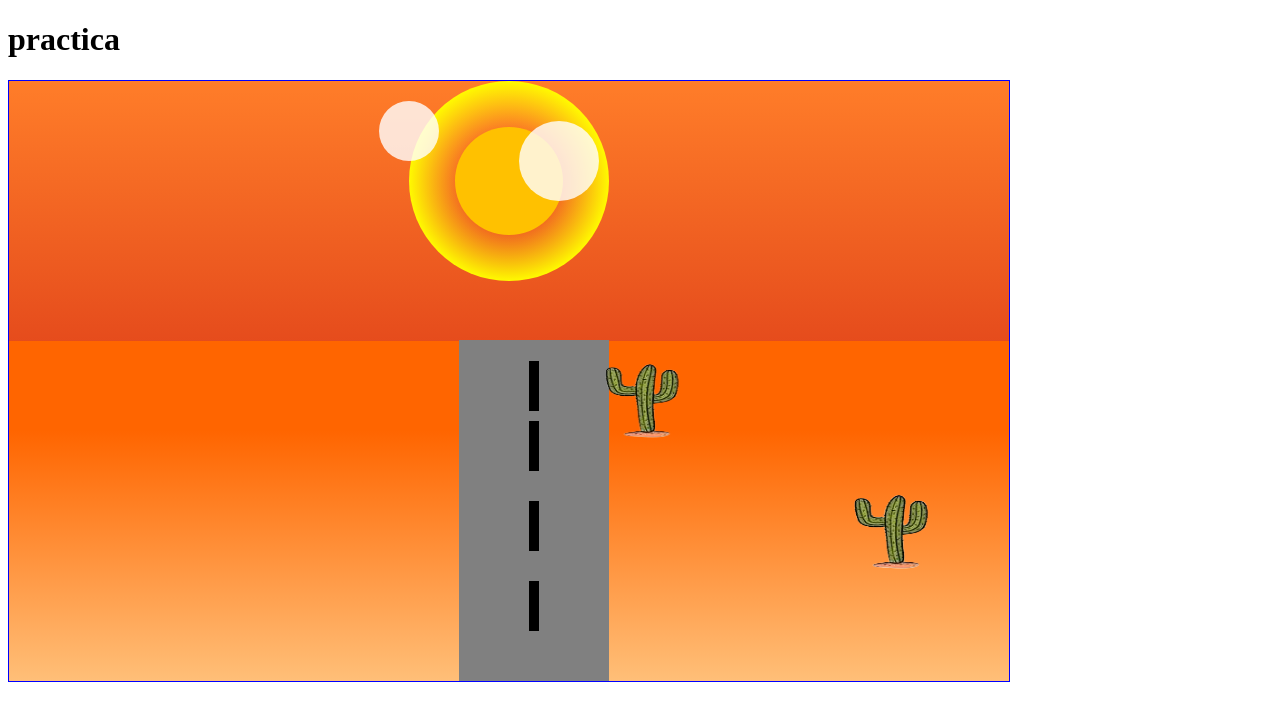
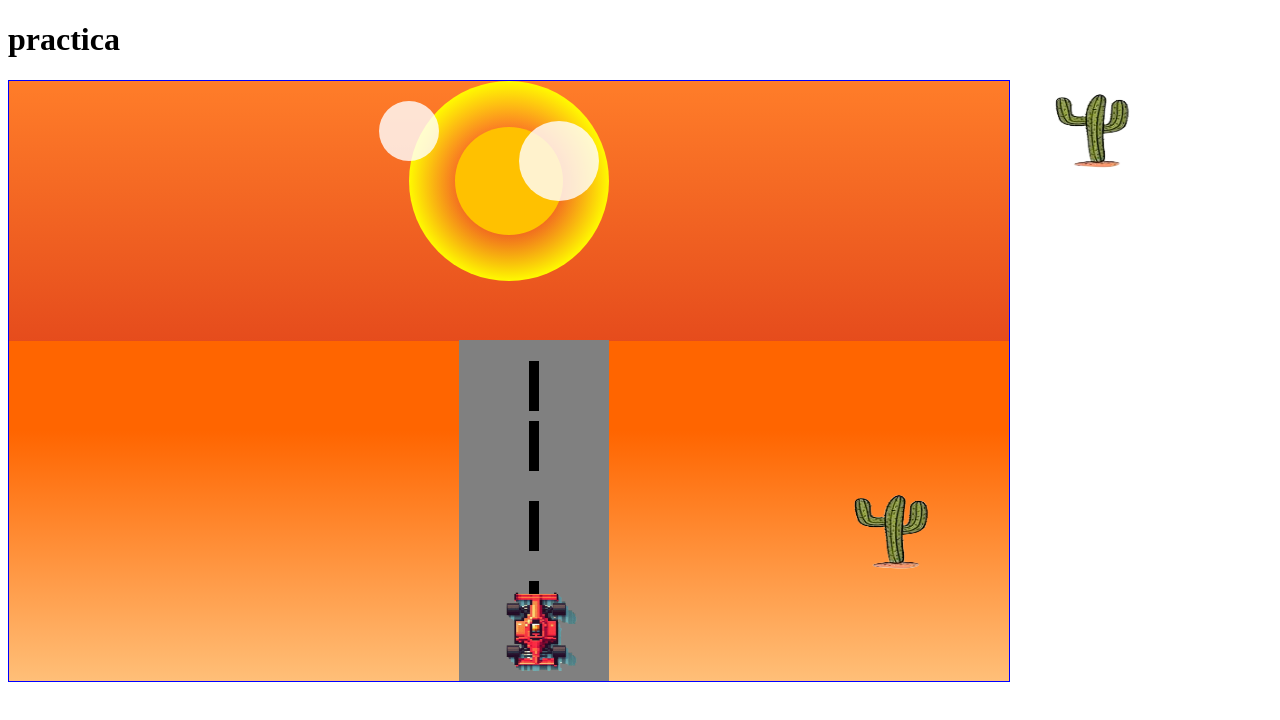
Before and after one commit to catomixtle/Juego, a plain HTML site: page index.html in a window 1280 px wide. Drawn offline with Linux system fonts and the light colour scheme.

Commit message:
Add files via upload

```diff
--- a/index.html
+++ b/index.html
@@ -1,3 +1,4 @@
+
 <!DOCTYPE html>
 <html>
 
@@ -12,8 +13,7 @@
         }
   img {
     position: absolute;
-    top: 350px; /* Ajusta la posición vertical según necesites */
-    left: 560px; /* Ajusta la posición horizontal según necesites */
+    /* Ajusta la posición vertical y horizontal según necesites */
 }
 
     </style>
@@ -24,20 +24,16 @@
     <h1>practica</h1>
     <canvas id="lienzo" width="1000" height="600"></canvas>
     <img src="cactus.png" alt="logo" width="170" height="100">
-
+    <img id="carrito" src="carrito2.jpg.png" alt="logo" width="170" height="100" style="top: 580px; left: 450px;">
 
     <script>
         var lienzo = document.getElementById("lienzo");
-        var dibujo = lienzo.getContext("2d");
-
         var dibujo = lienzo.getContext("2d");
 
         var cactus = [
             { x: 200, y: 350, width: 170, height: 100 },
             { x: 800, y: 400, width: 170, height: 100 },
             // Agrega más objetos aquí si deseas más cactus
-
-
         ];
 
         // Dibujar cada cactus
@@ -63,7 +59,6 @@ for (var i = 0; i < cactus.length; i++) {
         dibujo.lineTo(1000, 600); // Línea diagonal hasta la esquina inferior derecha
         dibujo.closePath();
         dibujo.fill();
-
 
         var gr = dibujo.createLinearGradient(0, 350, 0, 600); // Ajusta el segundo y primer valor (150 y 700 respectivamente)
         gr.addColorStop(0, "#FF6500");
```
Also changed, not shown: carrito2.jpg.png (added). Lines whose indentation alone changed are shown as unchanged.
